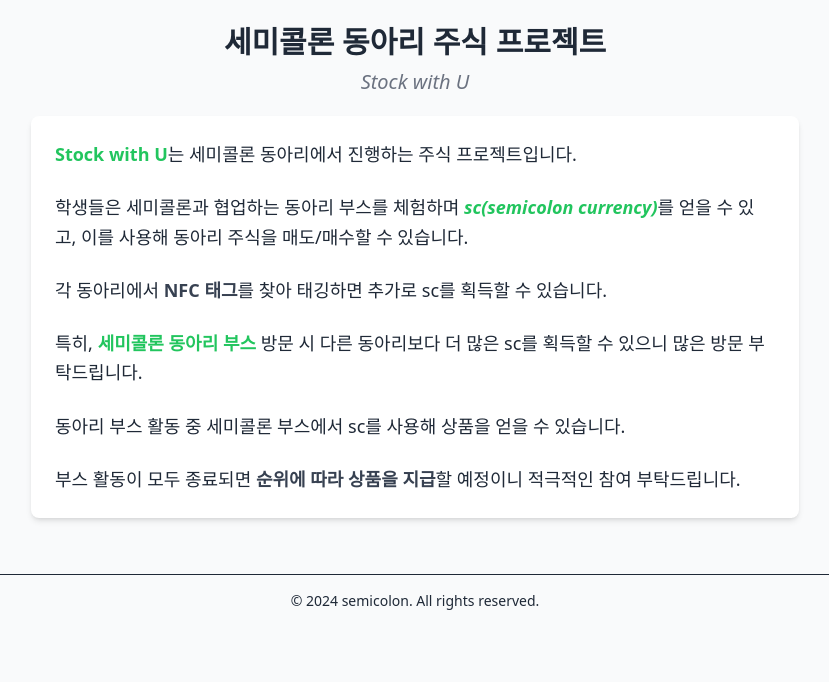
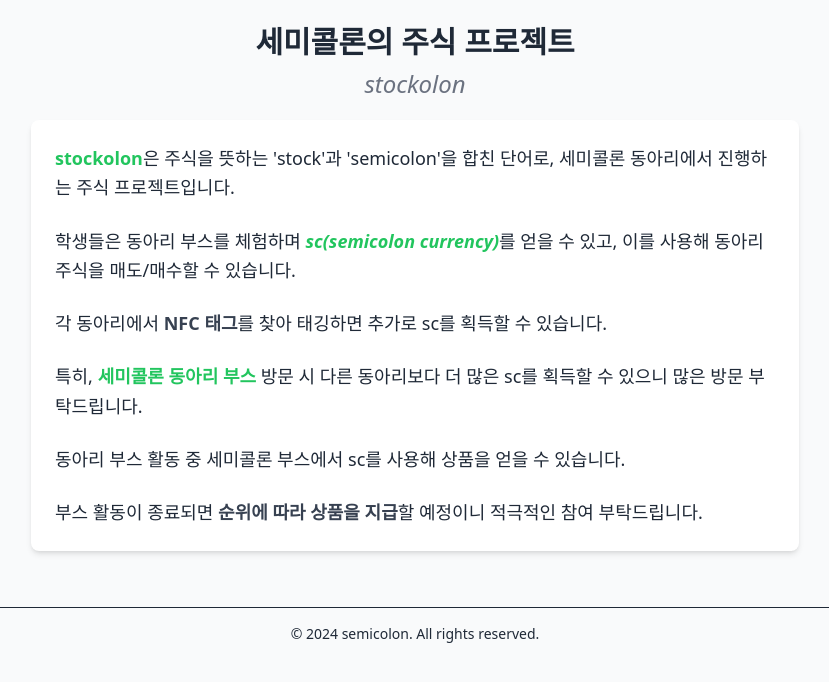
Before and after one commit to taehyun0411/clubbooth, a Django app: template templates/explanation.html in a window 1280 px wide. Shown: the part 73-755 px from the top of the page, without its empty margins (225-1054 px from the left). Run offline with Django 4.2, Linux system fonts and the light colour scheme; the template is opened without the code that fills it, so the values that code supplies are empty; some libraries are stand-ins or nearby versions.

Commit message:
stockolon 설명란 글 수정

```diff
--- a/templates/explanation.html
+++ b/templates/explanation.html
@@ -3,7 +3,7 @@
 <head>
     <meta charset="UTF-8">
     <meta name="viewport" content="width=device-width, initial-scale=1.0">
-    <title>세미콜론 동아리 프로젝트</title>
+    <title>About stockolon</title>
     <script src="https://cdn.tailwindcss.com"></script>
     <script>
         // Navigate to Login Page
@@ -41,16 +41,16 @@
     <!-- Content -->
     <div class="p-6">
         <section class="text-center mb-5">
-            <h2 class="text-3xl font-bold text-gray-800 mb-2">세미콜론 동아리 주식 프로젝트</h2>
-            <h3 class="text-xl text-gray-500 italic">Stock with U</h3>
+            <h2 class="text-3xl font-bold text-gray-800 mb-2">세미콜론의 주식 프로젝트</h2>
+            <h2 class="text-2xl text-gray-500 italic">stockolon</h2>
         </section>
 
         <main class="max-w-3xl mx-auto bg-white p-6 rounded-lg shadow-md space-y-6">
             <p class="text-lg leading-relaxed">
-                <span class="font-semibold text-green-500">Stock with U</span>는 세미콜론 동아리에서 진행하는 주식 프로젝트입니다.
+                <span class="font-semibold text-green-500">stockolon</span>은 주식을 뜻하는 'stock'과 'semicolon'을 합친 단어로, 세미콜론 동아리에서 진행하는 주식 프로젝트입니다.
             </p>
             <p class="text-lg leading-relaxed">
-                학생들은 세미콜론과 협업하는 동아리 부스를 체험하며 <span class="text-green-500 font-semibold italic">sc(semicolon currency)</span>를 얻을 수 있고, 이를 사용해 동아리 주식을 <span onclick="changeText(this)">매도/매수</span>할 수 있습니다.
+                학생들은 동아리 부스를 체험하며 <span class="text-green-500 font-semibold italic">sc(semicolon currency)</span>를 얻을 수 있고, 이를 사용해 동아리 주식을 <span onclick="changeText(this)">매도/매수</span>할 수 있습니다.
             </p>
             <p class="text-lg leading-relaxed">
                 각 동아리에서 <span class="font-bold text-gray-700">NFC 태그</span>를 찾아 태깅하면 추가로 sc를 획득할 수 있습니다.
@@ -62,7 +62,7 @@
                 동아리 부스 활동 중 세미콜론 부스에서 sc를 사용해 상품을 얻을 수 있습니다.
             </p>
             <p class="text-lg leading-relaxed">
-                부스 활동이 모두 종료되면 <span class="font-bold text-gray-700">순위에 따라 상품을 지급</span>할 예정이니 적극적인 참여 부탁드립니다.
+                부스 활동이 종료되면 <span class="font-bold text-gray-700">순위에 따라 상품을 지급</span>할 예정이니 적극적인 참여 부탁드립니다.
             </p>
         </main>
     </div>
```
Also changed, not shown: 1 other file.
